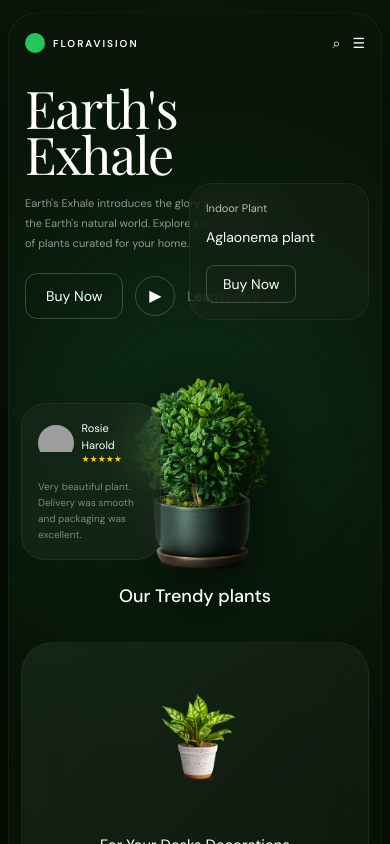
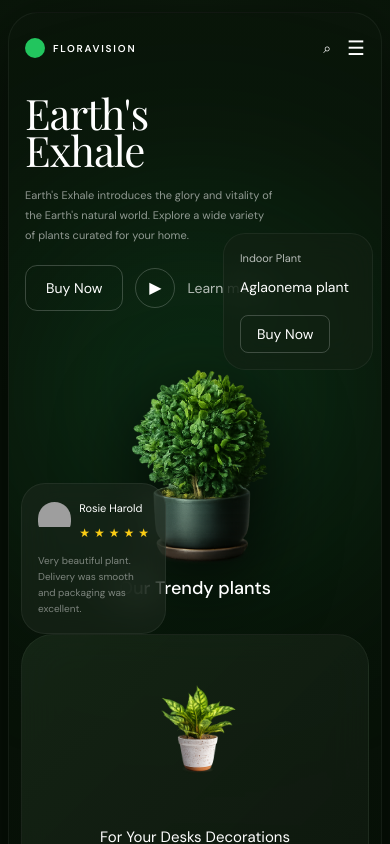
Before and after one commit to tarunchavali46/floravision, a Next.js app: page / in a window 390 px wide. Shown: the top 844 px of the page. Built offline with nearby package versions, Linux system fonts and the light colour scheme; grey boxes are pictures that could not be loaded; a web font is replaced by a local one.

Commit message:
Final mobile responsive fix

```diff
--- a/components/Hero.jsx
+++ b/components/Hero.jsx
@@ -3,12 +3,9 @@ import Link from 'next/link'
 
 function Stars() {
   return (
-    <div className='flex items-center gap-1 mt-3'>
-      {[1, 2, 3, 4, 5].map(i => (
-        <span
-          key={i}
-          className='text-yellow-400 text-sm'
-        >
+    <div className='flex items-center gap-1 mt-2'>
+      {[1, 2, 3, 4, 5].map((star) => (
+        <span key={star} className='text-yellow-400 text-xs'>
           ★
         </span>
       ))}
@@ -19,115 +16,118 @@ function Stars() {
 export default function Hero() {
   return (
     <section
-      className='min-h-screen flex justify-center items-start px-2 sm:px-4 py-3 sm:py-6 overflow-hidden'
+      className='min-h-screen px-2 sm:px-4 py-3 sm:py-6 flex justify-center overflow-hidden'
       style={{
         background:
-          'radial-gradient(circle at top, rgba(31,58,31,0.22), transparent 28%), #071207',
+          'radial-gradient(circle at top, rgba(31,58,31,0.20), transparent 28%), #071207',
       }}
     >
       <div
-        className='relative w-full max-w-[480px] mx-auto rounded-[30px] sm:rounded-[34px] overflow-hidden'
+        className='relative w-full max-w-[480px] mx-auto overflow-hidden rounded-[30px] sm:rounded-[36px]'
         style={{
           background:
-            'linear-gradient(to bottom, rgba(10,22,10,0.97), rgba(5,15,5,0.98))',
+            'linear-gradient(to bottom, rgba(10,22,10,0.97), rgba(4,12,4,0.98))',
           border: '1px solid rgba(255,255,255,0.05)',
           boxShadow: '0 20px 80px rgba(0,0,0,0.65)',
         }}
       >
-        {/* glow */}
+        {/* background glow */}
         <div className='absolute inset-0 overflow-hidden'>
-          <div className='absolute top-[240px] left-1/2 -translate-x-1/2 w-[320px] h-[320px] rounded-full bg-green-500/20 blur-[120px]' />
+          <div className='absolute top-[220px] left-1/2 -translate-x-1/2 w-[320px] h-[320px] rounded-full bg-green-500/20 blur-[120px]' />
         </div>
 
         {/* navbar */}
-        <div className='relative z-10 flex items-center justify-between px-4 sm:px-5 pt-5'>
+        <div className='relative z-20 flex items-center justify-between px-4 sm:px-5 pt-5'>
+          {/* logo */}
           <div className='flex items-center gap-2'>
-            <div className='w-5 h-5 rounded-full bg-green-500' />
+            <div className='w-5 h-5 rounded-full bg-green-500 flex-shrink-0' />
 
-            <p className='text-white font-semibold tracking-[0.2em] text-[10px] sm:text-[11px]'>
+            <p className='text-white text-[10px] sm:text-[11px] tracking-[0.18em] font-semibold whitespace-nowrap'>
               FLORAVISION
             </p>
           </div>
 
           {/* desktop nav */}
-          <div className='hidden md:flex items-center gap-3 text-white/80 text-[9px]'>
+          <div className='hidden lg:flex items-center gap-5 text-[10px] text-white/80'>
             <span>Home</span>
             <span>Plant Type</span>
             <span>More</span>
             <span>Contact</span>
           </div>
 
-          <div className='flex items-center gap-3 sm:gap-4 text-white text-sm'>
-            <span>⌕</span>
-            <span>☰</span>
+          {/* icons */}
+          <div className='flex items-center gap-4 text-white'>
+            <span className='text-sm'>⌕</span>
+            <span className='text-[20px]'>☰</span>
           </div>
         </div>
 
-        {/* hero */}
+        {/* hero content */}
         <div className='relative z-10 px-4 sm:px-5 pt-8 sm:pt-10'>
-          <h1 className='font-serif text-white text-[52px] sm:text-[58px] leading-[0.88] tracking-tight max-w-[240px] sm:max-w-[280px]'>
+          <h1 className='font-serif text-white text-[42px] sm:text-[58px] leading-[0.88] tracking-tight max-w-[240px] sm:max-w-[280px]'>
             Earth&apos;s Exhale
           </h1>
 
-          <p className='text-white/55 text-[11px] leading-5 max-w-[250px] mt-4'>
+          <p className='mt-4 max-w-[250px] text-[11px] leading-5 text-white/55'>
             Earth&apos;s Exhale introduces the glory and vitality of the Earth&apos;s
             natural world. Explore a wide variety of plants curated for your home.
           </p>
 
-          <div className='flex items-center gap-3 sm:gap-4 mt-5 flex-wrap'>
+          {/* buttons */}
+          <div className='mt-5 flex flex-wrap items-center gap-3 sm:gap-4'>
             <Link
               href='/shop'
-              className='px-5 sm:px-6 py-3 border border-white/20 rounded-xl text-white text-sm hover:bg-white/5 transition'
+              className='rounded-xl border border-white/20 px-5 sm:px-6 py-3 text-sm text-white transition hover:bg-white/5'
             >
               Buy Now
             </Link>
 
-            <button className='w-10 h-10 sm:w-11 sm:h-11 rounded-full border border-white/20 flex items-center justify-center text-white'>
+            <button className='flex h-10 w-10 sm:h-11 sm:w-11 items-center justify-center rounded-full border border-white/20 text-white'>
               ▶
             </button>
 
-            <span className='text-white/70 text-sm'>
+            <span className='text-sm text-white/70'>
               Learn more
             </span>
           </div>
         </div>
 
-        {/* floating tag */}
+        {/* floating product card */}
         <div
-          className='absolute top-[170px] sm:top-[150px] right-3 sm:right-5 z-20 rounded-[22px] sm:rounded-[26px] px-4 sm:px-6 py-4 sm:py-5 w-[180px] sm:w-[220px]'
+          className='absolute right-2 sm:right-5 top-[220px] sm:top-[150px] z-20 w-[150px] sm:w-[220px] rounded-[22px] sm:rounded-[26px] px-4 sm:px-6 py-4 sm:py-5'
           style={{
-            background: 'rgba(20,34,20,0.6)',
+            background: 'rgba(20,34,20,0.55)',
             border: '1px solid rgba(255,255,255,0.06)',
             backdropFilter: 'blur(18px)',
           }}
         >
-          <p className='text-white/70 text-[11px] sm:text-xs mb-2'>
+          <p className='mb-2 text-[11px] sm:text-xs text-white/70'>
             Indoor Plant
           </p>
 
-          <h3 className='text-white text-[14px] sm:text-[17px] leading-6 mb-4'>
+          <h3 className='mb-4 text-[14px] sm:text-[17px] leading-6 text-white'>
             Aglaonema plant
           </h3>
 
-          <button className='border border-white/20 rounded-lg px-4 sm:px-5 py-2 text-white text-sm'>
+          <button className='rounded-lg border border-white/20 px-4 sm:px-5 py-2 text-sm text-white'>
             Buy Now
           </button>
         </div>
 
         {/* review card */}
         <div
-          className='absolute left-3 sm:left-5 top-[390px] sm:top-[350px] z-20 w-[140px] sm:w-[150px] rounded-[24px] p-4'
+          className='absolute left-3 sm:left-5 top-[470px] sm:top-[350px] z-20 w-[145px] sm:w-[150px] rounded-[24px] p-4'
           style={{
             background: 'rgba(35,45,35,0.45)',
             border: '1px solid rgba(255,255,255,0.06)',
             backdropFilter: 'blur(20px)',
           }}
         >
-          <div className='flex items-center gap-2 mb-3'>
-            <div className='w-9 h-9 rounded-full overflow-hidden'>
+          <div className='mb-3 flex items-center gap-2'>
+            <div className='overflow-hidden rounded-full w-9 h-9'>
               <Image
                 src='https://images.unsplash.com/photo-1494790108377-be9c29b29330?w=100&q=80'
-                alt='review'
+                alt='customer'
                 width={36}
                 height={36}
                 className='object-cover'
@@ -135,23 +135,21 @@ export default function Hero() {
             </div>
 
             <div>
-              <p className='text-white text-[11px]'>
+              <p className='text-[11px] text-white'>
                 Rosie Harold
               </p>
 
-              <div className='flex text-yellow-400 text-[9px]'>
-                ★★★★★
-              </div>
+              <Stars />
             </div>
           </div>
 
-          <p className='text-white/45 text-[10px] leading-4'>
+          <p className='text-[10px] leading-4 text-white/45'>
             Very beautiful plant. Delivery was smooth and packaging was excellent.
           </p>
         </div>
 
-        {/* center plant */}
-        <div className='relative z-10 flex justify-center mt-4 sm:-mt-10'>
+        {/* main plant */}
+        <div className='relative z-10 mt-4 sm:-mt-10 flex justify-center'>
           <div className='relative w-[260px] h-[260px] sm:w-[330px] sm:h-[330px]'>
             <Image
               src='/images/plant1.png'
@@ -163,16 +161,16 @@ export default function Hero() {
           </div>
         </div>
 
-        {/* trendy title */}
-        <div className='relative z-10 text-center -mt-3 sm:-mt-8'>
-          <h2 className='text-white text-[18px] font-medium'>
+        {/* section title */}
+        <div className='relative z-10 -mt-3 sm:-mt-8 text-center'>
+          <h2 className='text-[18px] font-medium text-white'>
             Our Trendy plants
           </h2>
         </div>
 
         {/* first card */}
         <div
-          className='relative z-10 mx-3 sm:mx-5 mt-8 rounded-[32px] sm:rounded-[42px] overflow-hidden'
+          className='relative z-10 mx-3 sm:mx-5 mt-8 overflow-hidden rounded-[32px] sm:rounded-[42px]'
           style={{
             background:
               'linear-gradient(135deg, rgba(32,52,32,0.55), rgba(14,22,14,0.82))',
@@ -180,7 +178,7 @@ export default function Hero() {
             backdropFilter: 'blur(22px)',
           }}
         >
-          <div className='flex flex-col sm:flex-row items-center justify-between px-4 sm:px-6 py-6 sm:py-8 gap-4'>
+          <div className='flex flex-col sm:flex-row items-center justify-between gap-4 px-4 sm:px-6 py-6 sm:py-8'>
             <div className='relative w-[150px] h-[150px] sm:w-[170px] sm:h-[170px] sm:-ml-6'>
               <Image
                 src='/images/plant2.png'
@@ -191,26 +189,26 @@ export default function Hero() {
             </div>
 
             <div className='flex-1 text-center sm:text-left'>
-              <h3 className='text-white text-[15px] leading-6 mb-4'>
+              <h3 className='mb-4 text-[15px] leading-6 text-white'>
                 For Your Desks Decorations
               </h3>
 
-              <p className='text-white/50 text-[10px] leading-5 mb-2'>
+              <p className='mb-2 text-[10px] leading-5 text-white/50'>
                 We have a variety of plants that help improve your workplace atmosphere.
               </p>
 
               <Stars />
 
-              <p className='text-white text-[18px] font-semibold mt-3'>
+              <p className='mt-3 text-[18px] font-semibold text-white'>
                 Rs. 599/-
               </p>
 
-              <div className='flex items-center justify-center sm:justify-start gap-3 mt-4'>
-                <button className='border border-white/20 rounded-xl px-6 py-2 text-white text-sm'>
+              <div className='mt-4 flex items-center justify-center gap-3 sm:justify-start'>
+                <button className='rounded-xl border border-white/20 px-6 py-2 text-sm text-white'>
                   Explore
                 </button>
 
-                <button className='w-11 h-11 rounded-xl border border-white/20 text-white text-lg'>
+                <button className='h-11 w-11 rounded-xl border border-white/20 text-lg text-white'>
                   +
                 </button>
               </div>
@@ -220,7 +218,7 @@ export default function Hero() {
 
         {/* second card */}
         <div
-          className='relative z-10 mx-3 sm:mx-5 mt-8 mb-12 rounded-[32px] sm:rounded-[42px] overflow-hidden'
+          className='relative z-10 mx-3 sm:mx-5 mt-8 mb-12 overflow-hidden rounded-[32px] sm:rounded-[42px]'
           style={{
             background:
               'linear-gradient(135deg, rgba(32,52,32,0.55), rgba(14,22,14,0.82))',
@@ -228,28 +226,28 @@ export default function Hero() {
             backdropFilter: 'blur(22px)',
           }}
         >
-          <div className='flex flex-col-reverse sm:flex-row items-center justify-between px-4 sm:px-6 py-6 sm:py-8 gap-4'>
+          <div className='flex flex-col-reverse sm:flex-row items-center justify-between gap-4 px-4 sm:px-6 py-6 sm:py-8'>
             <div className='text-center sm:text-left'>
-              <h3 className='text-white text-[15px] leading-6 mb-4'>
+              <h3 className='mb-4 text-[15px] leading-6 text-white'>
                 For Your Desks Decorations
               </h3>
 
-              <p className='text-white/50 text-[10px] leading-5 mb-2 max-w-[150px] mx-auto sm:mx-0'>
+              <p className='mb-2 max-w-[150px] text-[10px] leading-5 text-white/50 mx-auto sm:mx-0'>
                 Improve your work mood naturally with elegant indoor plants.
               </p>
 
               <Stars />
 
-              <p className='text-white text-[18px] font-semibold mt-3'>
+              <p className='mt-3 text-[18px] font-semibold text-white'>
                 Rs. 399/-
               </p>
 
-              <div className='flex items-center justify-center sm:justify-start gap-3 mt-4'>
-                <button className='border border-white/20 rounded-xl px-6 py-2 text-white text-sm'>
+              <div className='mt-4 flex items-center justify-center gap-3 sm:justify-start'>
+                <button className='rounded-xl border border-white/20 px-6 py-2 text-sm text-white'>
                   Explore
                 </button>
 
-                <button className='w-11 h-11 rounded-xl border border-white/20 text-white text-lg'>
+                <button className='h-11 w-11 rounded-xl border border-white/20 text-lg text-white'>
                   +
                 </button>
               </div>
```
